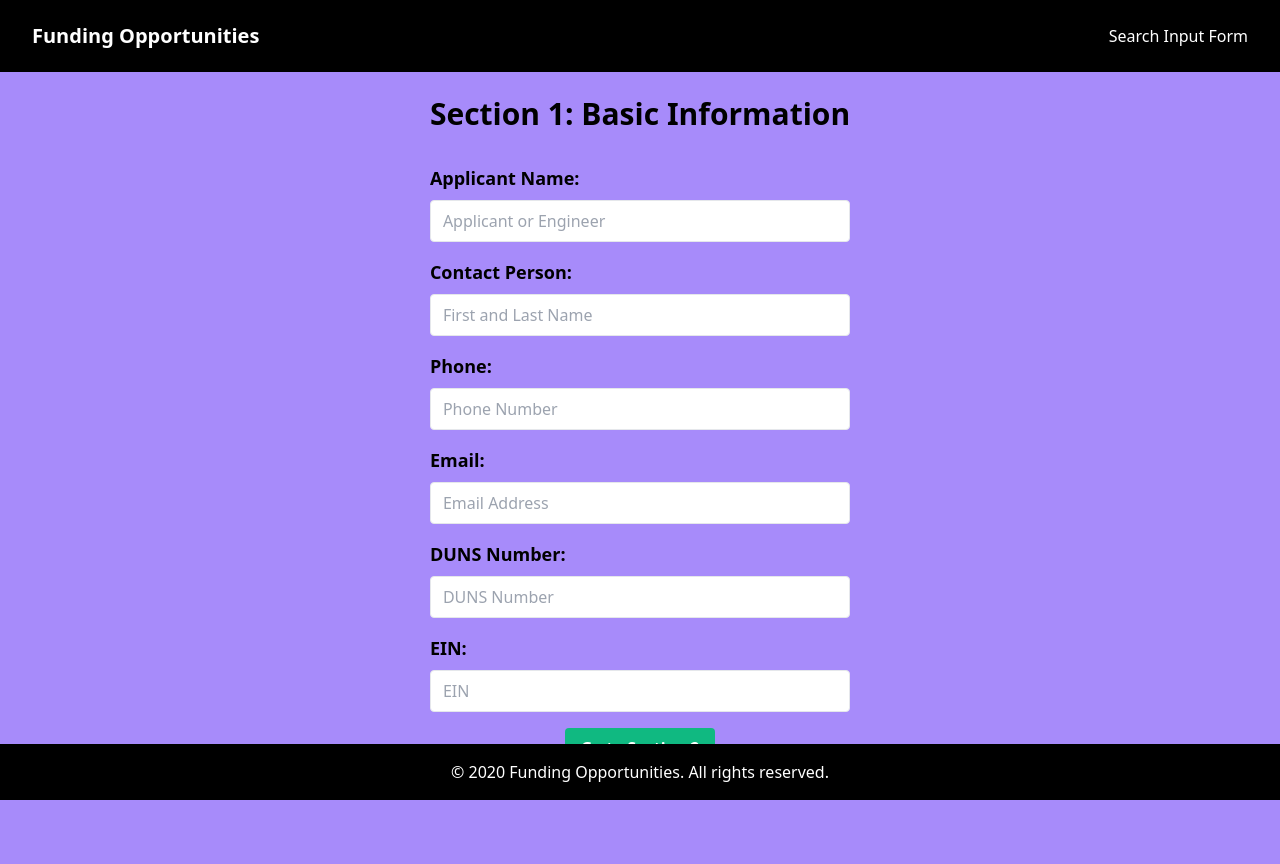
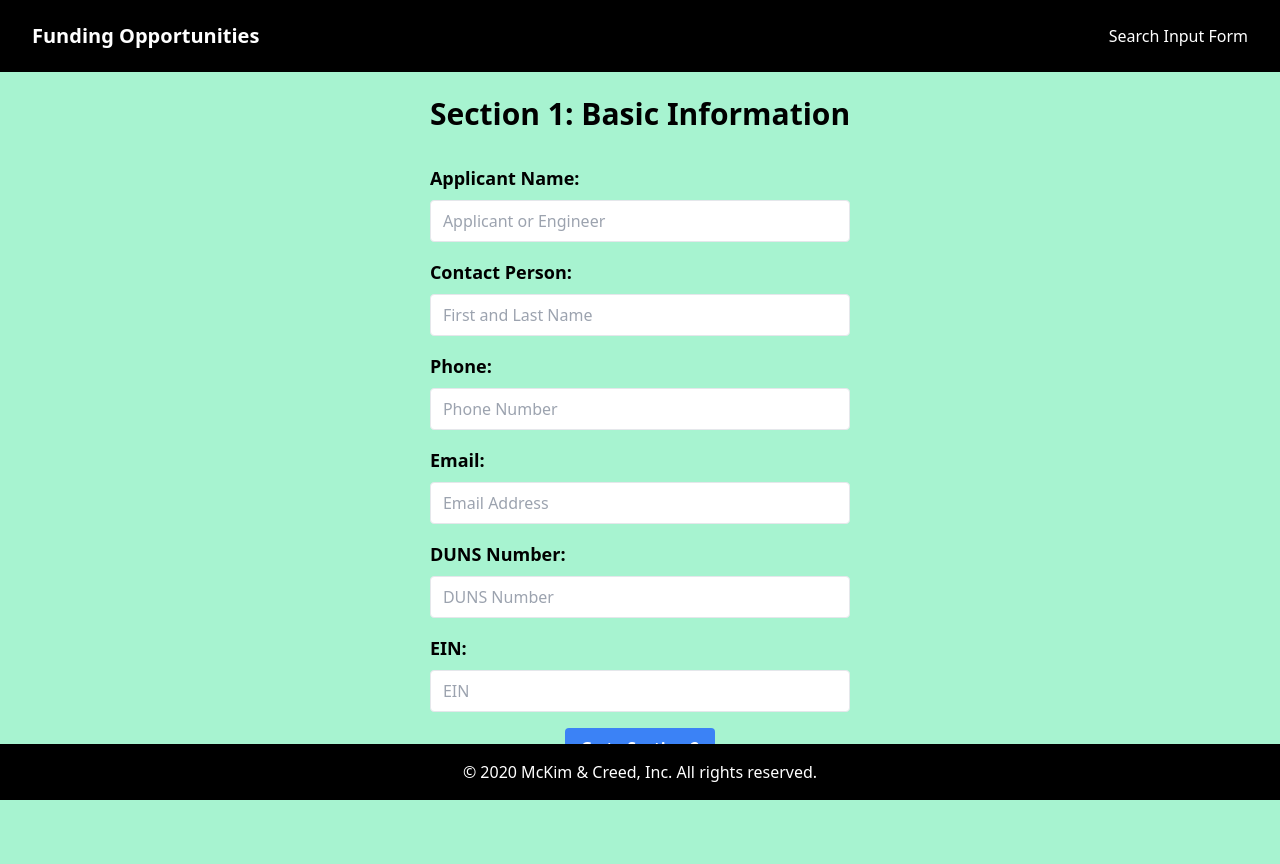
Before and after one commit to Brice-Engineering-Projects/Fund-Finder, a Flask app: template templates/basic-info.html in a window 1280 px wide. Run offline with Flask 3, Linux system fonts and the light colour scheme; the template is opened without the code that fills it: most values are stand-ins (such as "Sample title", 1, 10 or a date in 2020).

Commit message:
revisions, it has been too long so I do not remember what I changed

```diff
--- a/templates/base.html
+++ b/templates/base.html
@@ -11,7 +11,7 @@
 
     <title>{% block title %} Fund Finder {% endblock %}</title>
   </head>
-  <body class="flex flex-col min-h-screen bg-purple-400">
+  <body class="flex flex-col min-h-screen bg-green-200">
     <header class="bg-black p-4 fixed top-0 left-0 w-full z-50">
         <nav class="flex justify-between items-center">
           <div>
@@ -34,7 +34,7 @@
         {% block content %}{% endblock %}
         </main>
         <footer class="bg-black p-4 text-center text-white fixed bottom-0 left-0 w-full z-50">
-            &copy; {{ current_year }} Funding Opportunities. All rights reserved.
+            &copy; {{ current_year }} McKim & Creed, Inc. All rights reserved.
           </footer>
 
   </body>
--- a/templates/basic-info.html
+++ b/templates/basic-info.html
@@ -2,8 +2,8 @@
 {% block title %} Funding Opportunities: Section 1 - Basic Information {% endblock title %}
 
 {% block content %}
-<div class="flex flex-col items-center min-h-screen bg-purple-400">
-    <div class="flex flex-col items-center min-h-screen bg-purple-400 max-w-3xl mx-auto p-24">
+<div class="flex flex-col items-center min-h-screen bg-green-200">
+    <div class="flex flex-col items-center min-h-screen bg-green-200 max-w-3xl mx-auto p-24">
         <h2 class="text-3xl font-bold text-black">Section 1: Basic Information</h2>
         <form action="/project-details" method="POST" class="w-full mt-8">
             <div class="mb-4">
@@ -31,7 +31,7 @@
                 <input type="text" id="ein" name="ein" class="w-full px-3 py-2 border rounded" placeholder="EIN" required>
             </div>
             <div class="flex justify-center">
-                <button type="submit" class="bg-green-500 hover:bg-green-700 text-white font-bold py-2 px-4 rounded">Go to Section 2</button>
+                <button type="submit" class="bg-blue-500 hover:bg-blue-700 text-white font-bold py-2 px-4 rounded">Go to Section 2</button>
             </div>
         </form>
     </div>
--- a/templates/funding-requirements.html
+++ b/templates/funding-requirements.html
@@ -2,8 +2,8 @@
 {% block title %} Funding Opportunities: Section 3 - Funding Requirements {% endblock title %}
 
 {% block content %}
-<div class="flex flex-col items-center min-h-screen bg-purple-400">
-    <div class="flex flex-col items-center min-h-screen bg-purple-400 max-w-3xl mx-auto p-24">
+<div class="flex flex-col items-center min-h-screen bg-green-200">
+    <div class="flex flex-col items-center min-h-screen bg-green-200 max-w-3xl mx-auto p-24">
         <h2 class="text-3xl font-bold text-black">Section 3: Funding Requirements</h2>
         <form action="/review-submission" method="POST" class="w-full mt-8">
             <div class="mb-4">
@@ -19,7 +19,7 @@
                 <input type="number" step="0.01" id="poverty-rate" name="poverty-rate" class="w-full px-3 py-2 border rounded" placeholder="Enter the poverty rate (%)" required>
             </div>
             <div class="flex justify-center">
-                <button type="submit" class="bg-green-500 hover:bg-green-700 text-white font-bold py-2 px-4 rounded">Go to Section 4</button>
+                <button type="submit" class="bg-blue-500 hover:bg-blue-700 text-white font-bold py-2 px-4 rounded">Go to Section 4</button>
             </div>
         </form>
     </div>
--- a/templates/home.html
+++ b/templates/home.html
@@ -2,8 +2,8 @@
 {% block title %} Funding Opportunities Application {% endblock title %}
 
 {% block content %}
-<div class="flex flex-col items-center min-h-screen bg-purple-400">
-    <div class="flex flex-col items-center min-h-screen bg-purple-400 max-w-3xl mx-auto p-16">
+<div class="flex flex-col items-center min-h-screen bg-green-200">
+    <div class="flex flex-col items-center min-h-screen bg-green-200 max-w-3xl mx-auto p-16">
         <h1 class="text-4xl font-bold text-black pt-12">Welcome to the Funding Opportunities Application</h1>
         <h3 class="text-2xl text-black pt-8">This application helps you gather project information, funding needs, and financial requirements to search for potential funding opportunities for your municipality.</h3>
 
--- a/templates/project-details.html
+++ b/templates/project-details.html
@@ -2,8 +2,8 @@
 {% block title %} Funding Opportunities: Section 2 - Project Details {% endblock title %}
 
 {% block content %}
-<div class="flex flex-col items-center min-h-screen bg-purple-400">
-    <div class="flex flex-col items-center min-h-screen bg-purple-400 max-w-3xl mx-auto p-24">
+<div class="flex flex-col items-center min-h-screen bg-green-200">
+    <div class="flex flex-col items-center min-h-screen bg-green-200 max-w-3xl mx-auto p-24">
         <h2 class="text-3xl font-bold text-black">Section 2: Project Details</h2>
         <form action="/funding-requirements" method="POST" class="w-full mt-8">
             <div class="mb-4">
@@ -31,7 +31,7 @@
                 <input type="number" id="project-timeline" name="project-timeline" class="w-full px-3 py-2 border rounded" placeholder="Enter the timeline in months" required>
             </div>
             <div class="flex justify-center">
-                <button type="submit" class="bg-green-500 hover:bg-green-700 text-white font-bold py-2 px-4 rounded">Go to Section 3</button>
+                <button type="submit" class="bg-blue-500 hover:bg-blue-700 text-white font-bold py-2 px-4 rounded">Go to Section 3</button>
             </div>
         </form>
     </div>
--- a/templates/review-submission.html
+++ b/templates/review-submission.html
@@ -2,8 +2,8 @@
 {% block title %} Funding Opportunities: Section 4 - Review Submission {% endblock title %}
 
 {% block content %}
-<div class="flex flex-col items-center min-h-screen bg-purple-400">
-    <div class="flex flex-col items-center min-h-screen bg-purple-400 max-w-3xl mx-auto p-24">
+<div class="flex flex-col items-center min-h-screen bg-green-200">
+    <div class="flex flex-col items-center min-h-screen bg-green-200 max-w-3xl mx-auto p-24">
         <h2 class="text-3xl font-bold text-black">Section 4: Review Submission</h2>
         <!-- Here you can display all collected form data for review -->
         <form action="/submit-final" method="POST" class="w-full mt-8">
@@ -19,7 +19,7 @@
             <!-- Add more fields as needed -->
 
             <div class="flex justify-center">
-                <button type="submit" class="bg-green-500 hover:bg-green-700 text-white font-bold py-2 px-4 rounded">Submit Application</button>
+                <button type="submit" class="bg-blue-500 hover:bg-blue-700 text-white font-bold py-2 px-4 rounded">Submit Application</button>
             </div>
         </form>
     </div>
```
Also changed, not shown: 1 other file.
